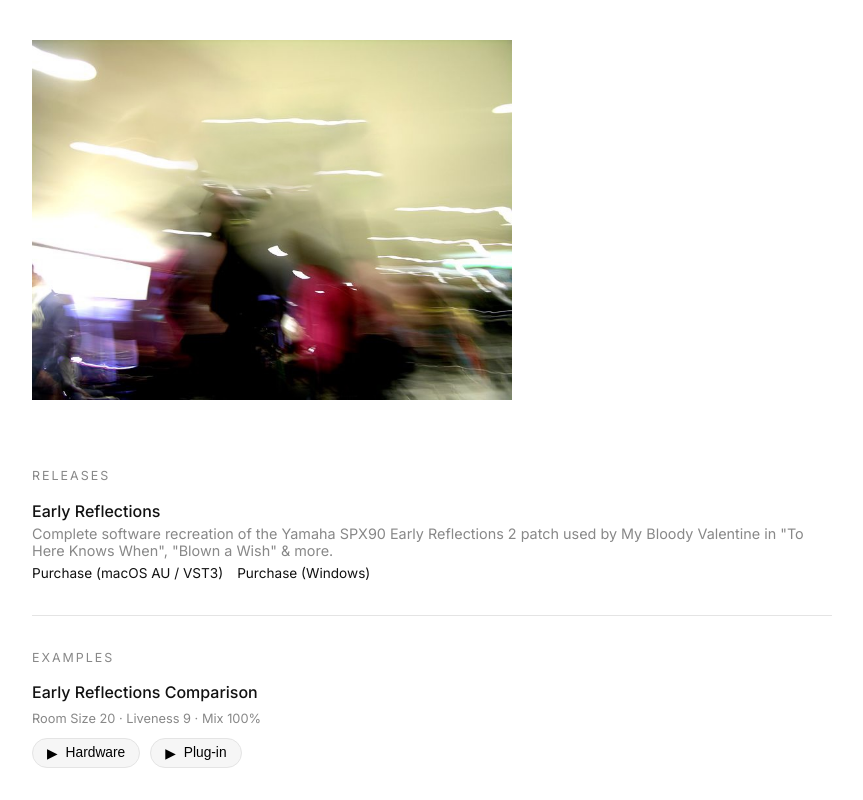
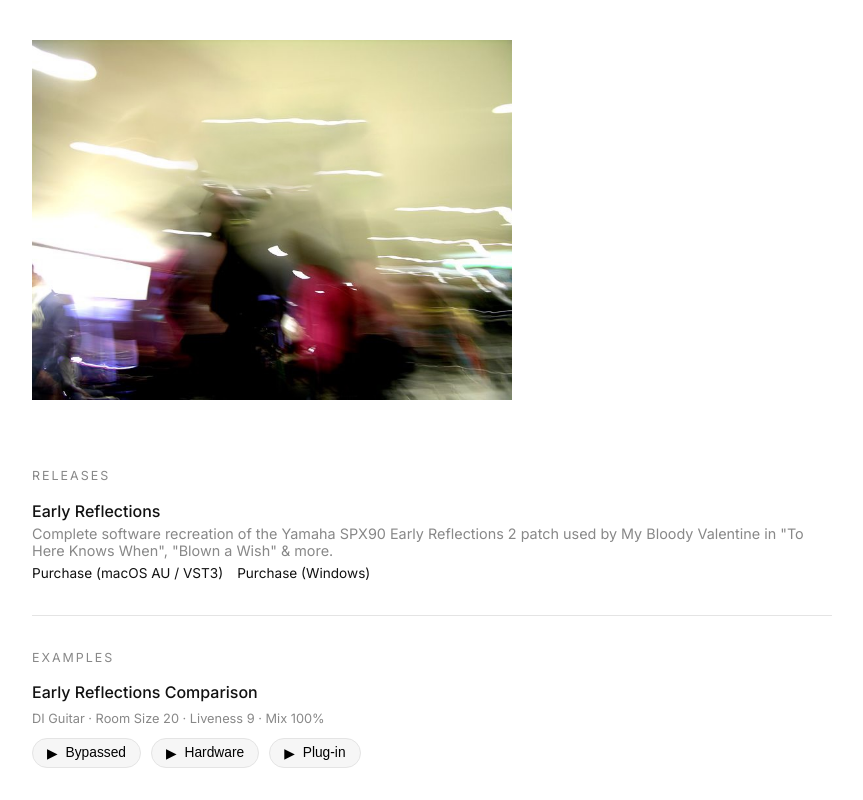
Before and after one commit to kraus900/totalsustain.github.io, a plain HTML site: page index.html in a window 1280 px wide. Shown: the top 800 px of the page, without its empty margins (208-1071 px from the left). Drawn offline with Linux system fonts and the light colour scheme.

Commit message:
Update index.html

```diff
--- a/index.html
+++ b/index.html
@@ -244,12 +244,17 @@
 
             <li class="audio-item">
               <div class="audio-label">Early Reflections Comparison</div>
-              <div class="audio-caption">Room Size 20 · Liveness 9 · Mix 100%</div>
+              <div class="audio-caption">DI Guitar · Room Size 20 · Liveness 9 · Mix 100%</div>
 
+              <audio id="audio-bypassed" src="audio/Bypassed.mp3"></audio>
               <audio id="audio-hardware" src="audio/hardware_spx90.mp3"></audio>
               <audio id="audio-plugin" src="audio/software_spx90.mp3"></audio>
 
               <div class="audio-button-row">
+                <button class="mini-player" data-audio-id="audio-bypassed">
+                  <span class="mini-player-icon">▶</span>
+                  <span class="mini-player-label">Bypassed</span>
+                </button>
                 <button class="mini-player" data-audio-id="audio-hardware">
                   <span class="mini-player-icon">▶</span>
                   <span class="mini-player-label">Hardware</span>
```
